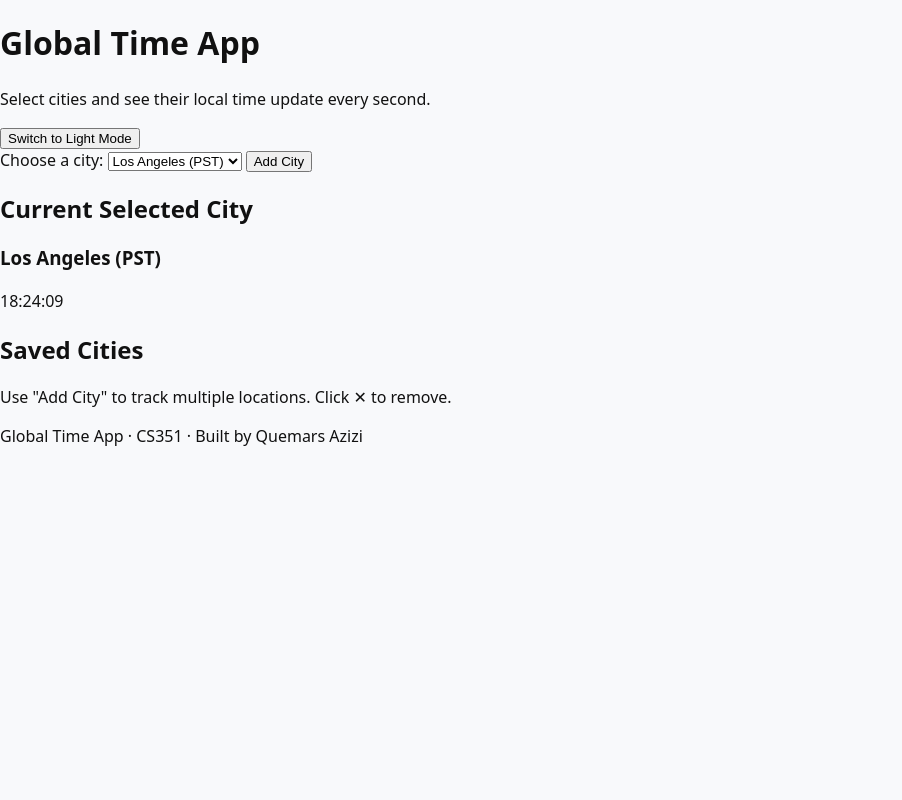
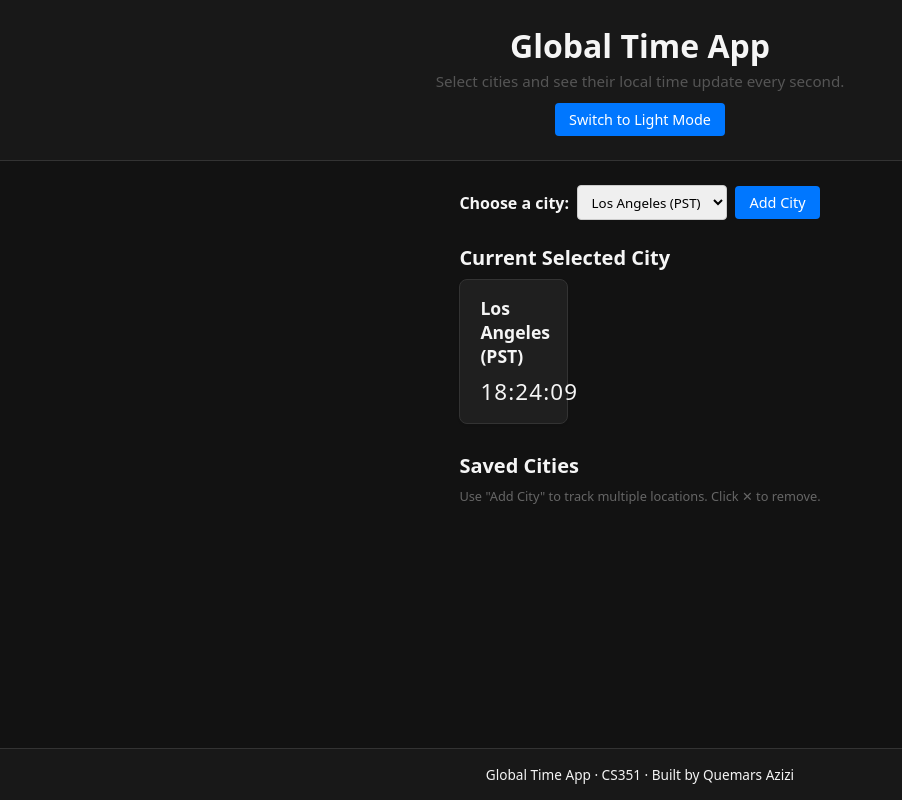
Before and after one commit to quemars/Quemars.github.io, a plain HTML site: page index.html in a window 1280 px wide. Both pictures are taken after a click on the button "Switch to Dark Mode". Shown: the whole page, without its empty margins (0-902 px from the left). Drawn offline with Linux system fonts and the light colour scheme.

Commit message:
Update styles.css

```diff
--- a/styles.css
+++ b/styles.css
@@ -1,58 +1,184 @@
-:root{
-  --bg: #f8f9fb;
-  --card: #ffffff;
-  --text: #111;
-  --muted: #555;
+/* Basic global styles */
+* {
+  box-sizing: border-box;
+  margin: 0;
+  padding: 0;
+  font-family: system-ui, -apple-system, BlinkMacSystemFont, "Segoe UI", sans-serif;
 }
 
-*{box-sizing:border-box}
-body{
-  font-family: system-ui, -apple-system, "Segoe UI", Roboto, "Helvetica Neue", Arial;
-  margin:0;
-  padding:0;
-  background:var(--bg);
-  color:var(--text);
-  line-height:1.4;
+body {
+  background: #f4f4f8;
+  color: #222;
+  min-height: 100vh;
+  display: flex;
+  flex-direction: column;
 }
 
-.site-header{
-  display:flex;
-  justify-content:space-between;
-  align-items:center;
-  padding:1rem;
-  background:linear-gradient(90deg,#ffffff,#eef3ff);
-  border-bottom:1px solid #e0e6f0;
+/* Dark mode */
+body.dark {
+  background: #121212;
+  color: #f5f5f5;
 }
 
-.container{
-  max-width:900px;
-  margin:1.25rem auto;
-  padding:0 1rem;
+body.dark .time-card {
+  background: #1f1f1f;
+  border-color: #333;
 }
 
-.intro, .sketch, .files, .next{
-  background:var(--card);
-  padding:1rem;
-  margin-bottom:1rem;
-  border-radius:8px;
-  box-shadow:0 1px 3px rgba(0,0,0,0.04);
+body.dark .header,
+body.dark .footer {
+  background: #181818;
+  border-color: #333;
 }
 
-pre{
-  background:#f3f6fa;
-  padding:0.75rem;
-  border-radius:6px;
-  overflow:auto;
-  font-family:ui-monospace, SFMono-Regular, Menlo, monospace;
-  color:var(--muted);
+/* Layout */
+.header {
+  padding: 1.5rem 1rem;
+  text-align: center;
+  background: #ffffff;
+  border-bottom: 1px solid #ddd;
 }
 
-.note{font-size:.9rem;color:var(--muted)}
+.header h1 {
+  font-size: 2rem;
+  margin-bottom: 0.25rem;
+}
 
-.site-footer{
-  text-align:center;
-  padding:1rem;
-  color:var(--muted);
-  font-size:.9rem;
-  border-top:1px solid #eef2f7;
+.subtitle {
+  font-size: 0.95rem;
+  color: #555;
 }
+
+.main {
+  flex: 1;
+  max-width: 900px;
+  margin: 1.5rem auto;
+  padding: 0 1rem 2rem;
+}
+
+.footer {
+  text-align: center;
+  padding: 1rem;
+  font-size: 0.85rem;
+  background: #ffffff;
+  border-top: 1px solid #ddd;
+}
+
+/* Controls */
+.controls {
+  display: flex;
+  flex-wrap: wrap;
+  gap: 0.5rem;
+  align-items: center;
+  margin-bottom: 1.5rem;
+}
+
+.controls label {
+  font-weight: 600;
+}
+
+.controls select {
+  padding: 0.4rem 0.6rem;
+  border-radius: 4px;
+  border: 1px solid #ccc;
+}
+
+.btn,
+.theme-toggle {
+  padding: 0.45rem 0.9rem;
+  border-radius: 4px;
+  border: none;
+  cursor: pointer;
+  font-size: 0.9rem;
+  background: #0077ff;
+  color: #fff;
+  transition: background 0.15s ease;
+}
+
+.btn:hover,
+.theme-toggle:hover {
+  background: #005fd1;
+}
+
+.theme-toggle {
+  margin-top: 0.75rem;
+}
+
+/* Sections */
+.single-city,
+.multi-city {
+  margin-bottom: 1.75rem;
+}
+
+.single-city h2,
+.multi-city h2 {
+  font-size: 1.25rem;
+  margin-bottom: 0.5rem;
+}
+
+.hint {
+  font-size: 0.8rem;
+  color: #666;
+  margin-bottom: 0.75rem;
+}
+
+/* Cards */
+.time-card {
+  position: relative;
+  background: #ffffff;
+  border: 1px solid #e0e0e0;
+  border-radius: 8px;
+  padding: 1rem 1.25rem;
+  margin-bottom: 0.75rem;
+  box-shadow: 0 1px 3px rgba(0, 0, 0, 0.06);
+}
+
+.city-name {
+  font-size: 1.1rem;
+  margin-bottom: 0.5rem;
+}
+
+.time-text {
+  font-size: 1.4rem;
+  letter-spacing: 0.05em;
+}
+
+/* Multi card layout */
+.cards-container {
+  display: flex;
+  flex-direction: column;
+}
+
+.remove-btn {
+  position: absolute;
+  right: 0.6rem;
+  top: 0.6rem;
+  border: none;
+  background: transparent;
+  font-size: 0.9rem;
+  cursor: pointer;
+  color: #999;
+}
+
+.remove-btn:hover {
+  color: #c00;
+}
+
+/* Responsive */
+@media (min-width: 600px) {
+  .cards-container {
+    flex-direction: row;
+    flex-wrap: wrap;
+    gap: 0.75rem;
+  }
+
+  .time-card {
+    width: calc(50% - 0.75rem);
+  }
+}
+
+@media (min-width: 900px) {
+  .time-card {
+    width: calc(33.333% - 0.75rem);
+  }
+}
```
